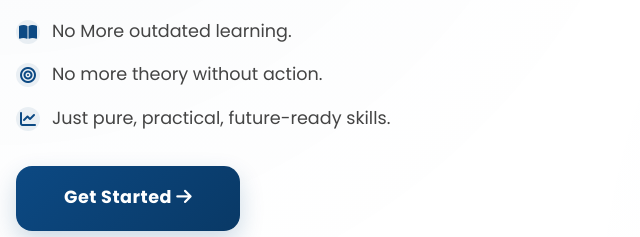
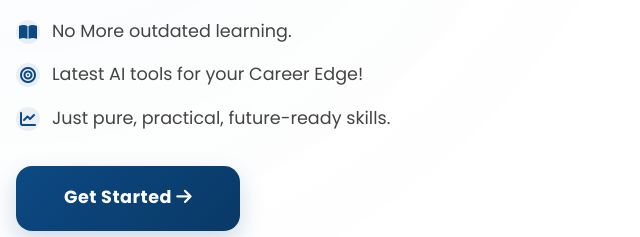
Before and after one commit to CapOasis/GyanSchool, a plain HTML site: page gyanschool web/index.html in a window 1280 px wide. Shown: the part 427-664 px from the top of the page, 0-640 px from the left. Drawn offline with Linux system fonts and the light colour scheme; grey boxes are pictures that could not be loaded.

Commit message:
Update index.html

```diff
--- a/gyanschool web/index.html
+++ b/gyanschool web/index.html
@@ -63,7 +63,7 @@
                             <p class="hero-tagline">Be AI Specialist in Marketing, Finance, Sales & Operations</p>
                             <ul class="hero-bullets">
                                 <li><i class="fa-solid fa-book-open"></i> No More outdated learning.</li>
-                                <li><i class="fa-solid fa-bullseye"></i> No more theory without action.</li>
+                                <li><i class="fa-solid fa-bullseye"></i> Latest AI tools for your Career Edge!</li>
                                 <li><i class="fa-solid fa-chart-line"></i> Just pure, practical, future-ready skills.
                                 </li>
                             </ul>
```
